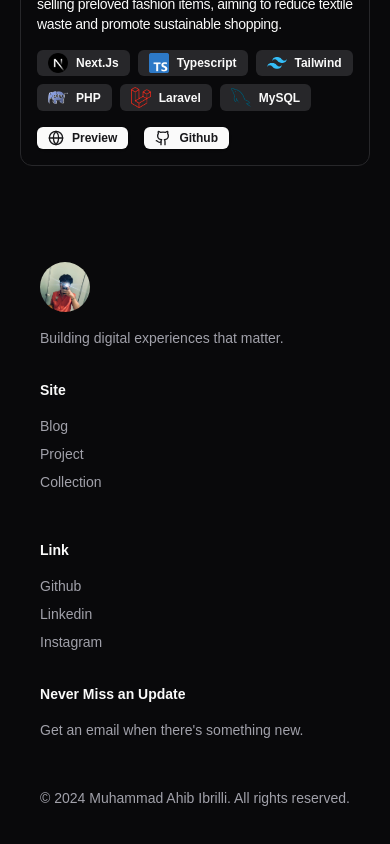
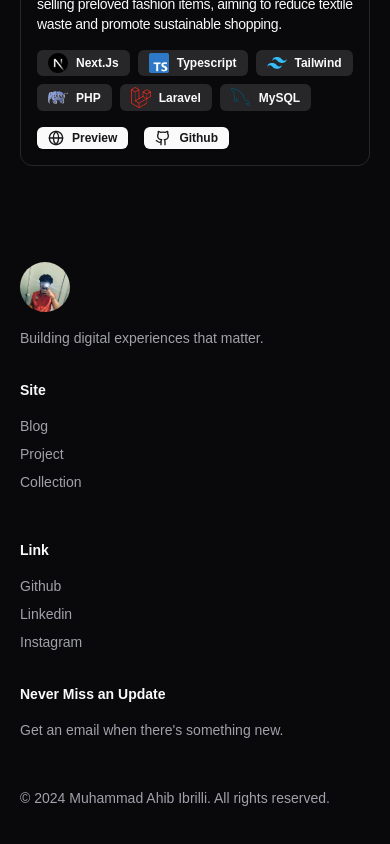
Before and after one commit to Brilliahib/portfolio-v2, a Next.js app: page / in a window 390 px wide. Shown: the part 3406-4250 px from the top of the page. Built offline with nearby package versions, Linux system fonts and the light colour scheme; a web font is replaced by a local one.

Commit message:
fix: change padding on footer when access on mobile version

```diff
--- a/src/components/organisms/footer/Footer.tsx
+++ b/src/components/organisms/footer/Footer.tsx
@@ -4,8 +4,11 @@ import Link from "next/link";
 export default function Footer() {
   return (
     <>
-      <section className="flex w-full justify-center" id="footer">
-        <div className="max-w-xl space-y-12 py-12 pb-24 md:py-28">
+      <section
+        className="flex w-full px-5 md:justify-center md:px-0"
+        id="footer"
+      >
+        <div className="space-y-12 py-12 pb-24 md:max-w-xl md:py-28">
           <div className="grid grid-cols-1 gap-y-8 md:grid-cols-3 md:gap-x-8 md:gap-y-12">
             <div className="space-y-4">
               <div className="flex gap-4">
```
